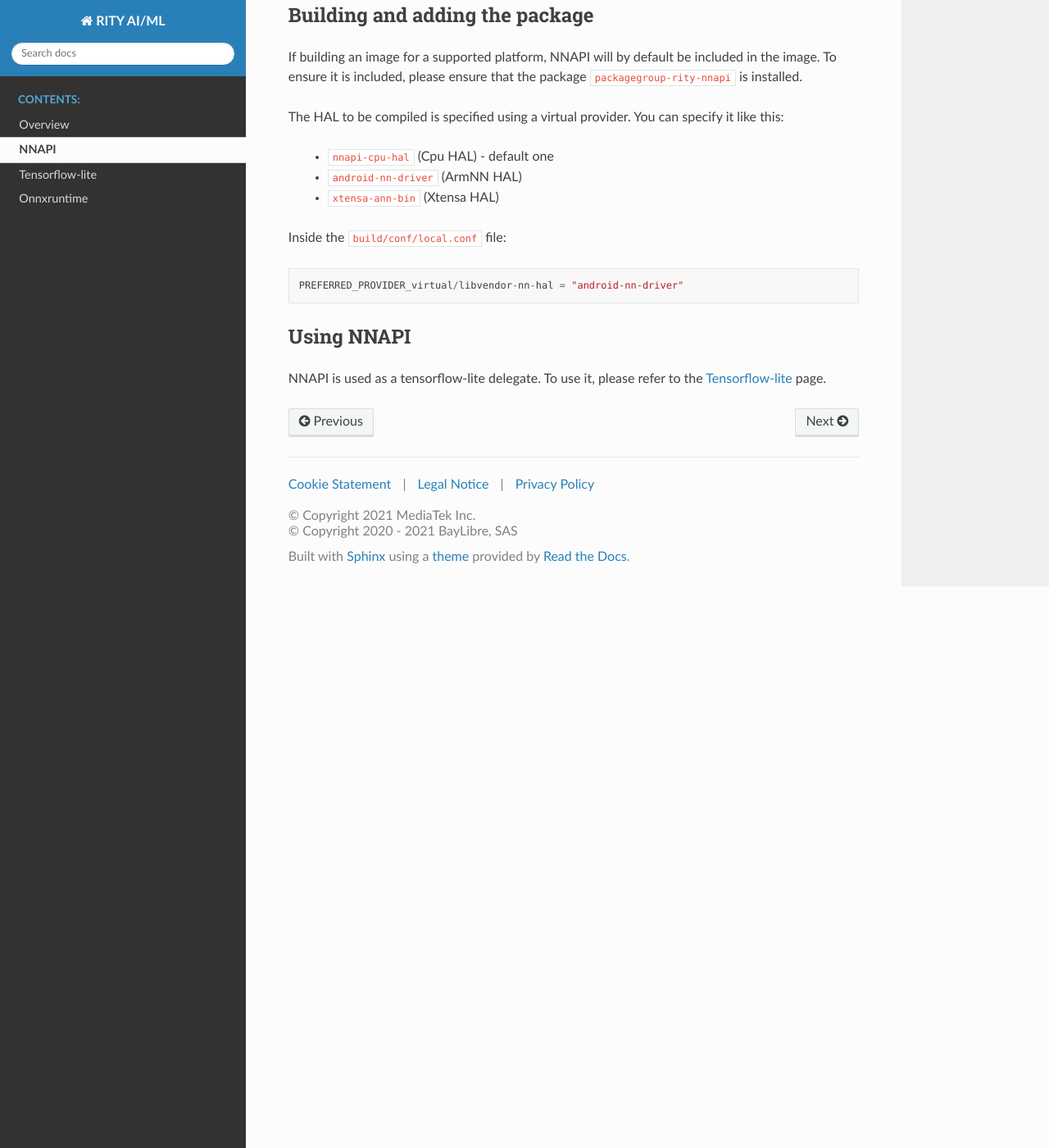
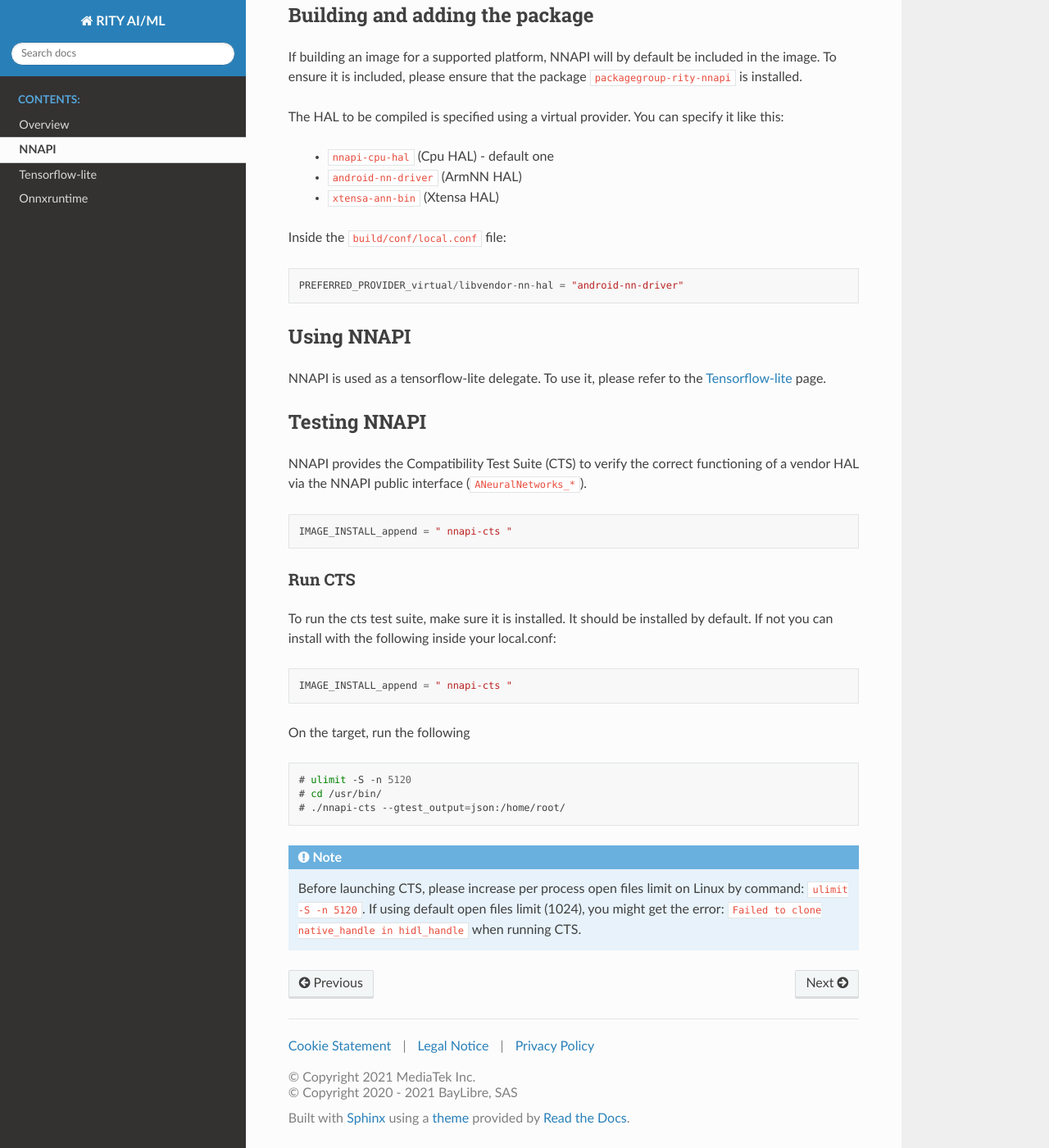
Before and after one commit to via-edge-ai/meta-nn, a Sphinx documentation site: the page built from docs/nnapi.rst, in a window 1280 px wide and 1400 px high, scrolled down 975 px. Shown: the whole window at 82% size. Built offline with Sphinx 7.4.7 and the Read the Docs theme 2.0.0, drawn with Linux system fonts in a browser that asks for light colours.

Commit message:
nnapi: optional build cts of nnapi
Enable building cts of nnapi, it contains the following changes:
xtensa-ann: patch to fix link error
nnapi-support: patch to fix link error
libtextclassifier: patch to build necessary module
nnapi: patch to add and refactor Makefiles to build cts of nnapi
googletest: config compiler

Signed-off-by: kidd <kidd-kw.chen@mediatek.com>

```diff
--- a/docs/nnapi.rst
+++ b/docs/nnapi.rst
@@ -48,3 +48,31 @@ Inside the ``build/conf/local.conf`` file:
 Using NNAPI
 -----------
 NNAPI is used as a tensorflow-lite delegate. To use it, please refer to the :doc:`tensorflow-lite` page.
+
+Testing NNAPI
+--------------
+NNAPI provides the Compatibility Test Suite (CTS) to verify the correct functioning of a vendor HAL via the NNAPI public interface (``ANeuralNetworks_*``).
+
+.. code::
+
+    IMAGE_INSTALL_append = " nnapi-cts "
+
+Run CTS
+^^^^^^^
+To run the cts test suite, make sure it is installed. It should be installed by default. If not you can install with the following inside your local.conf:
+
+.. code::
+
+    IMAGE_INSTALL_append = " nnapi-cts "
+
+On the target, run the following
+
+.. prompt:: bash #
+
+    ulimit -S -n 5120
+    cd /usr/bin/
+    ./nnapi-cts --gtest_output=json:/home/root/
+
+.. note::
+    Before launching CTS, please increase per process open files limit on Linux by command: ``ulimit -S -n 5120``.
+    If using default open files limit (1024),  you might get the error: ``Failed to clone native_handle in hidl_handle`` when running CTS.
```
Also changed, not shown: 14 other files.
